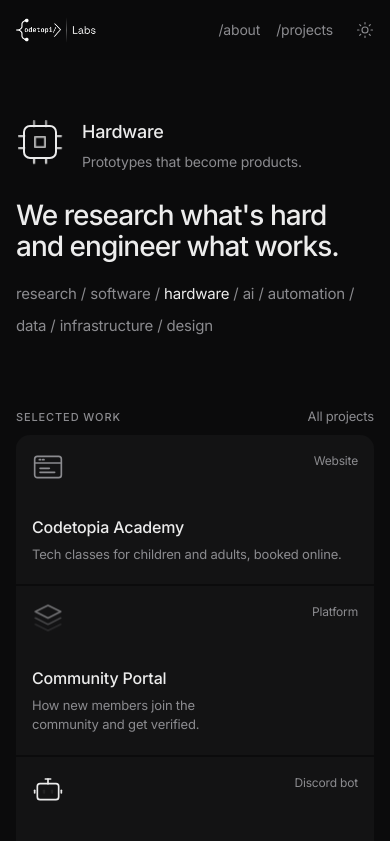
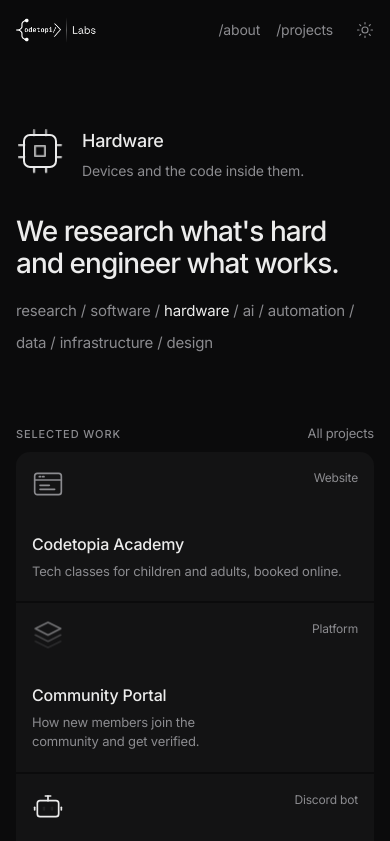
Before and after one commit to codetopialabs/labs, a React (Vite) app: page / in a window 390 px wide. Shown: the top 841 px of the page. Built offline with nearby package versions, Linux system fonts and the light colour scheme.

Commit message:
Field lines a normal client understands, that fit on any screen
- Concrete, neutral lines of 33 characters or fewer
- The emblem has a fixed height, so switching fields never moves the
  headline

```diff
--- a/src/App.css
+++ b/src/App.css
@@ -220,7 +220,9 @@
 .emblem {
   align-self: flex-start;
   display: flex;
-  min-height: 4rem;
+  /* Fixed height (room for a wrapped line) so switching fields never
+     moves the headline. */
+  height: 4.75rem;
   margin-top: 1.5rem;
 }
 
@@ -266,7 +268,7 @@
 
 @media (max-width: 640px) {
   .emblem {
-    min-height: 3rem;
+    height: 4.75rem;
   }
 
   .emblem .field-icon {
--- a/src/data/areas.ts
+++ b/src/data/areas.ts
@@ -2,14 +2,15 @@
 
 // What the lab works on: cycled by the emblem above the home headline and
 // listed under it, with one line each on what it means. Kept broad on
-// purpose: fields, not tools.
+// purpose: fields, not tools. Keep each line to about 33 characters so it
+// stays on one line on small phones.
 export const fields: { name: string; line: string; icon: Field }[] = [
-  { name: 'Research', line: 'Evidence before we build.', icon: 'research' },
-  { name: 'Software', line: 'Software that keeps its promises.', icon: 'software' },
-  { name: 'Hardware', line: 'Prototypes that become products.', icon: 'hardware' },
-  { name: 'AI', line: 'AI where it actually helps.', icon: 'ai' },
-  { name: 'Automation', line: 'The repetitive work, handled.', icon: 'automation' },
-  { name: 'Data', line: 'Numbers turned into decisions.', icon: 'data' },
-  { name: 'Infrastructure', line: 'Stays up when it matters.', icon: 'infrastructure' },
-  { name: 'Design', line: 'Obvious at first glance.', icon: 'design' },
+  { name: 'Research', line: 'We study the problem first.', icon: 'research' },
+  { name: 'Software', line: 'Websites, apps and platforms.', icon: 'software' },
+  { name: 'Hardware', line: 'Devices and the code inside them.', icon: 'hardware' },
+  { name: 'AI', line: 'AI built into real products.', icon: 'ai' },
+  { name: 'Automation', line: 'Repetitive work, automated.', icon: 'automation' },
+  { name: 'Data', line: 'Clear reports from messy data.', icon: 'data' },
+  { name: 'Infrastructure', line: 'Hosting and servers that stay up.', icon: 'infrastructure' },
+  { name: 'Design', line: 'Interfaces anyone can use.', icon: 'design' },
 ]
```
